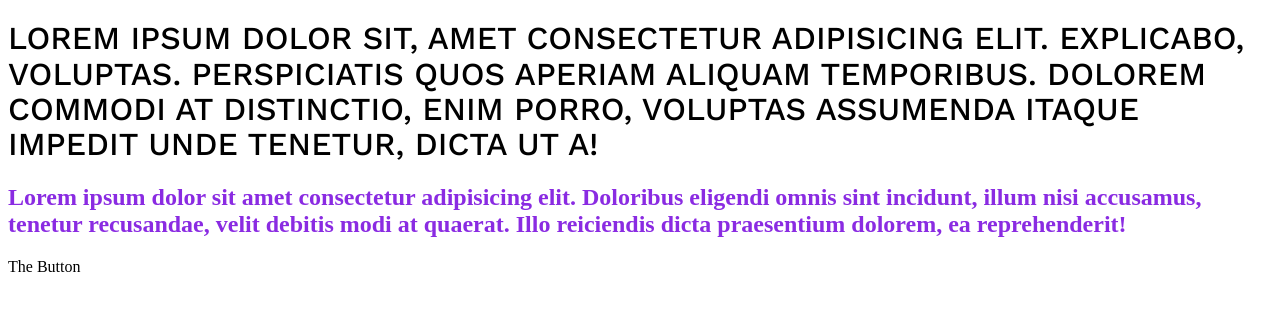
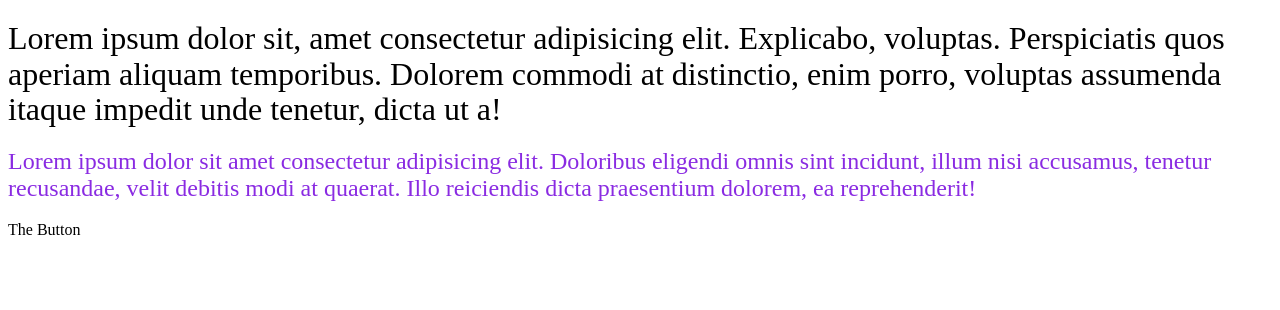
Before and after one commit to AdhamF03/practice-template, an Angular app: page / in a window 1280 px wide. Shown: the top 310 px of the page. Built offline with nearby package versions, Linux system fonts and the light colour scheme.

Commit message:
Modified Globals

```diff
--- a/src/styles.scss
+++ b/src/styles.scss
@@ -3,28 +3,34 @@ $colorGreen: #025048;
 $colorWhite: #ffff;
 $colorGrey: #f1f4f1;
 $heading-Font: "Work Sans", sans-serif;
-$paragraph-Font: "Playfair Display", serif;
+$title-Font: "Playfair Display", serif;
 $heading-FontWeight: 500;
 $allCaps: uppercase;
 $line-Height: 1.1em;
-$letter-Spacing: 1px;
+$title-letter-Spacing: 1.5px;
 
 // ELEMENTS
-h1 {
-  font-family: $heading-Font;
+h1,
+h2,
+h4 {
+  font-family: $title-Font;
   font-weight: $heading-FontWeight;
-  text-transform: $allCaps;
   line-height: $line-Height;
 }
 
+h6 {
+  font-family: $title-Font;
+  font-weight: $heading-FontWeight;
+  text-transform: $allCaps;
+}
+
 p {
-  font-family: $paragraph-Font;
-  font-weight: $heading-FontWeight;
+  font-family: $title-Font;
 }
 
 button {
   font-family: $heading-Font;
   font-weight: $heading-FontWeight;
   text-transform: $allCaps;
-  letter-spacing: $letter-Spacing;
+  letter-spacing: $title-letter-Spacing;
 }
```
